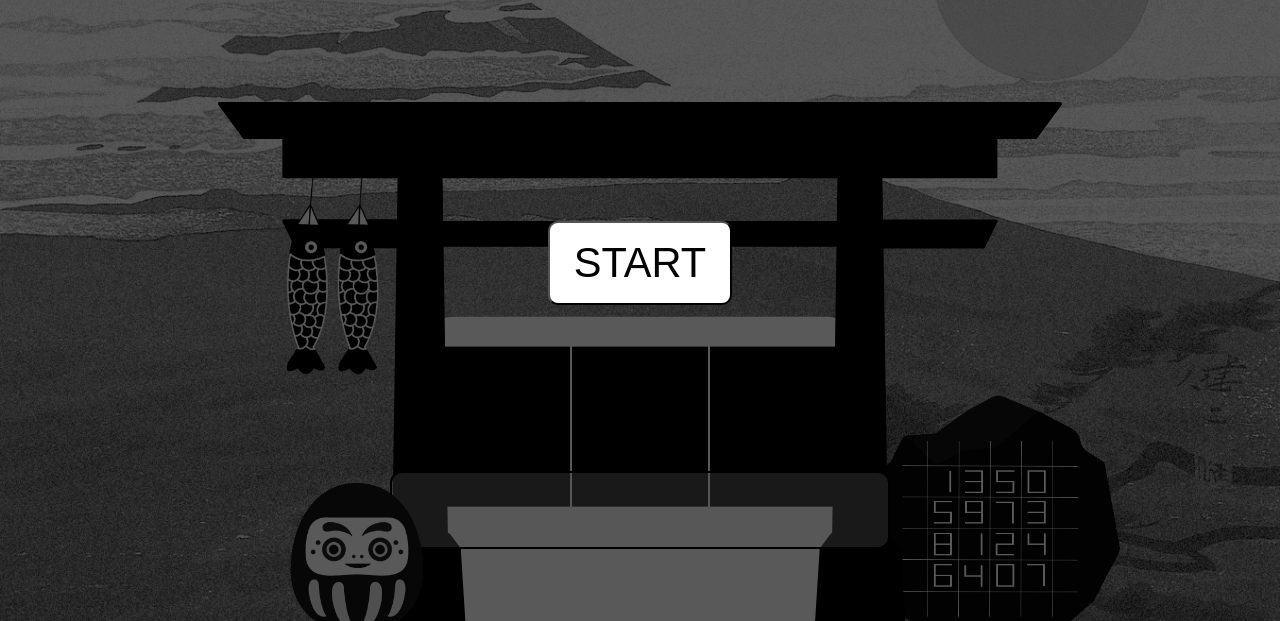
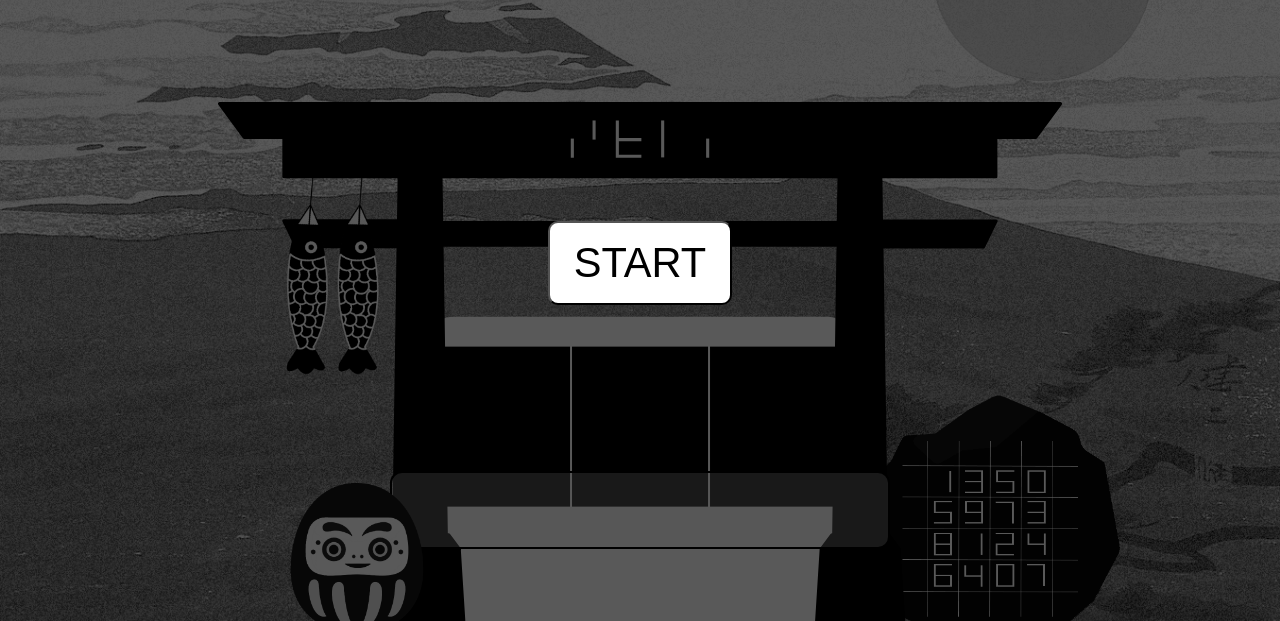
Before and after one commit to sheshiru/torii_treasure, a plain HTML site: page index.html in a window 1280 px wide. Shown: the part 179-800 px from the top of the page. Drawn offline with Linux system fonts and the light colour scheme; a web font is replaced by a local one.

Commit message:
final torii image check

```diff
--- a/index.html
+++ b/index.html
@@ -78,7 +78,7 @@
           <p class="enigmes"></p>
         </div>
         <div class="torii">
-          <img src="./pics/TORii_structure.svg" alt="torii" />
+          <img src="./pics/torii-final.svg" alt="torii" />
           <div class="kois-container">
             <div class="kois">
               <img
```
Also changed, not shown: 1 other file.
